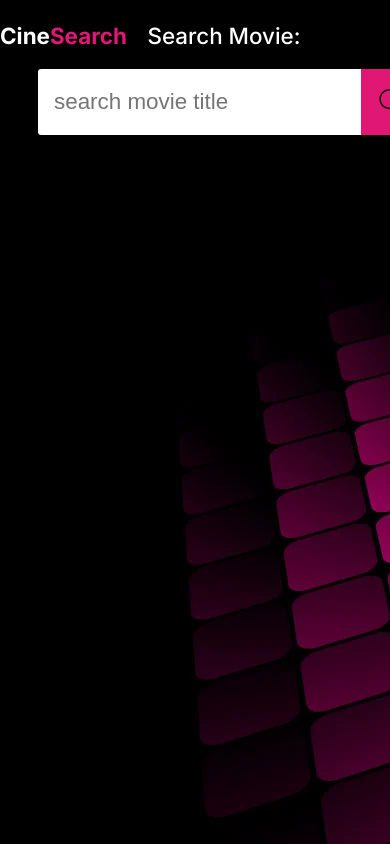
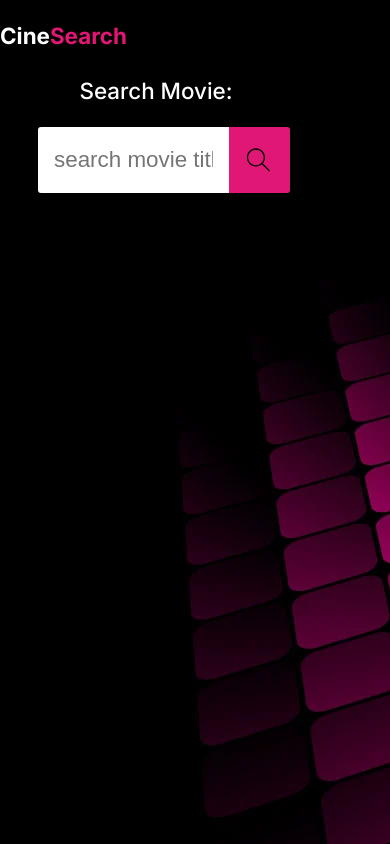
Before and after one commit to Cyrus6ix/Movie-search-app, a plain HTML site: page index.html in a window 390 px wide. Drawn offline with Linux system fonts and the light colour scheme.

Commit message:
Update styles.css

```diff
--- a/styles.css
+++ b/styles.css
@@ -176,6 +176,7 @@ img {
   }
   .site-title h3 {
     margin-bottom: 0;
+    margin-top: 77px;
   }
   #site-list {
     grid-template-columns: 1fr 1fr;
@@ -211,7 +212,8 @@ img {
   .search-brothers {
     display: flex;
     flex-direction: row;
-    margin-top: 20px;
+    margin-top: 23px;
+    width: 252px;
   }
 }
 
```
